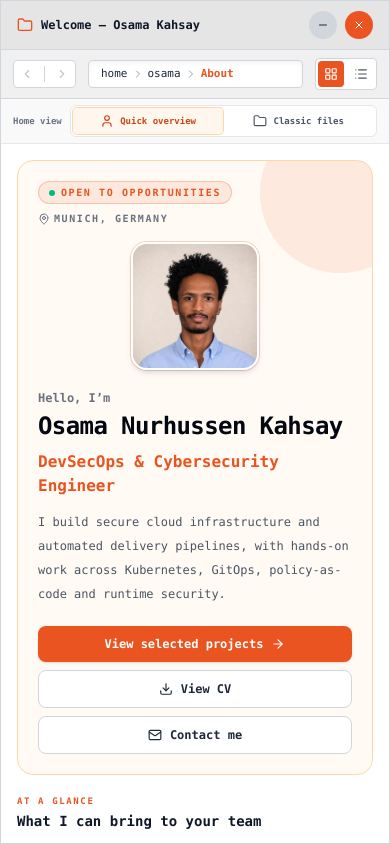
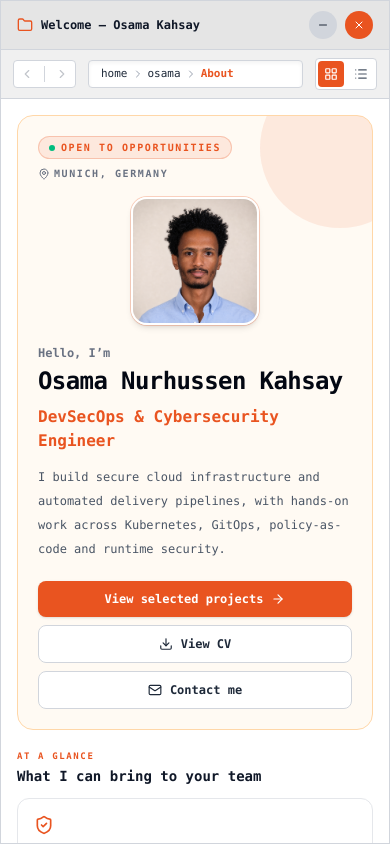
Before and after one commit to Owasamly/osam-portfolio, a React (Vite) app: page / in a window 390 px wide. Built offline with nearby package versions, Linux system fonts and the light colour scheme.

Commit message:
feat: add Snippy prototype and refine mobile navigation

```diff
--- a/src/App.jsx
+++ b/src/App.jsx
@@ -612,9 +612,6 @@ export default function App() {
           )}
         </div>
 
-        <div className="text-[11px] text-gray-500 font-mono">
-          Ubuntu Desktop OS
-        </div>
       </footer>
     </div>
   );
--- a/src/components/DolphinWindow.jsx
+++ b/src/components/DolphinWindow.jsx
@@ -161,6 +161,7 @@ export default function DolphinWindow({
   const [viewMode, setViewMode] = useState('grid');
   const [statusNotice, setStatusNotice] = useState('');
   const [showHomeFiles, setShowHomeFiles] = useState(false);
+  const [showHomeViewControl, setShowHomeViewControl] = useState(false);
 
   useEffect(() => {
     if (activeTabRef.current === activeTab) return;
@@ -344,48 +345,6 @@ export default function DolphinWindow({
           </div>
         </div>
 
-        {activeTab === 'about' && (
-          <div className={`border-b px-3 py-1.5 sm:px-4 sm:py-2 ${
-            isLightMode ? 'border-gray-200 bg-gray-50/70' : 'border-[#2b2b2b] bg-[#171717]/80'
-          }`}>
-            <div className="mx-auto flex max-w-4xl items-center justify-between gap-2">
-              <div className="hidden min-w-0 sm:block">
-                <p className={`text-[10px] font-semibold ${isLightMode ? 'text-gray-600' : 'text-gray-300'}`}>Choose how to explore</p>
-                <p className={`text-[9px] ${isLightMode ? 'text-gray-400' : 'text-gray-500'}`}>
-                  Start with the quick summary or browse the complete Linux-style directory.
-                </p>
-              </div>
-              <span className={`shrink-0 text-[9px] font-semibold sm:hidden ${isLightMode ? 'text-gray-500' : 'text-gray-400'}`}>Home view</span>
-              <div className={`grid min-w-0 flex-1 grid-cols-2 rounded-md border p-0.5 sm:max-w-[270px] ${
-                isLightMode ? 'border-gray-200 bg-white' : 'border-[#343434] bg-[#101010]'
-              }`} role="group" aria-label="Home page display mode">
-                <button
-                  onClick={() => setShowHomeFiles(false)}
-                  aria-pressed={!showHomeFiles}
-                  className={`flex items-center justify-center gap-1.5 rounded px-2 py-1.5 text-[9px] font-semibold transition sm:text-[10px] ${
-                    !showHomeFiles
-                      ? isLightMode ? 'bg-orange-50 text-[#C84418] ring-1 ring-orange-200' : 'bg-[#E95420]/15 text-orange-300 ring-1 ring-[#E95420]/30'
-                      : isLightMode ? 'text-gray-600 hover:bg-white' : 'text-gray-400 hover:bg-white/5'
-                  }`}
-                >
-                  <User className="h-3.5 w-3.5" /> Quick overview
-                </button>
-                <button
-                  onClick={() => setShowHomeFiles(true)}
-                  aria-pressed={showHomeFiles}
-                  className={`flex items-center justify-center gap-1.5 rounded px-2 py-1.5 text-[9px] font-semibold transition sm:text-[10px] ${
-                    showHomeFiles
-                      ? isLightMode ? 'bg-orange-50 text-[#C84418] ring-1 ring-orange-200' : 'bg-[#E95420]/15 text-orange-300 ring-1 ring-[#E95420]/30'
-                      : isLightMode ? 'text-gray-600 hover:bg-white' : 'text-gray-400 hover:bg-white/5'
-                  }`}
-                >
-                  <Folder className="h-3.5 w-3.5" /> Classic files
-                </button>
-              </div>
-            </div>
-          </div>
-        )}
-
         {statusNotice && (
           <div className={`px-4 py-2 border-b text-[11px] font-semibold ${
             isLightMode
@@ -398,6 +357,39 @@ export default function DolphinWindow({
 
         {/* Explorer Content */}
         <div className="flex-1 flex overflow-hidden relative">
+          {activeTab === 'about' && (
+            <div className={`absolute right-3 top-2 z-20 transition-all duration-300 sm:right-5 sm:top-3 ${
+              showHomeViewControl ? 'translate-y-0 opacity-100' : '-translate-y-2 pointer-events-none opacity-0'
+            }`}>
+              <div className={`grid grid-cols-2 rounded-lg border p-0.5 shadow-lg backdrop-blur-md ${
+                isLightMode ? 'border-gray-200 bg-white/90' : 'border-[#3a3a3a] bg-[#111]/90'
+              }`} role="group" aria-label="Home page display mode">
+                <button
+                  onClick={() => setShowHomeFiles(false)}
+                  aria-pressed={!showHomeFiles}
+                  className={`flex items-center justify-center gap-1 rounded-md px-2 py-1.5 text-[9px] font-semibold transition sm:px-3 ${
+                    !showHomeFiles
+                      ? isLightMode ? 'bg-orange-50 text-[#C84418]' : 'bg-[#E95420]/15 text-orange-300'
+                      : isLightMode ? 'text-gray-500 hover:bg-gray-50' : 'text-gray-400 hover:bg-white/5'
+                  }`}
+                >
+                  <User className="h-3 w-3" /> Overview
+                </button>
+                <button
+                  onClick={() => setShowHomeFiles(true)}
+                  aria-pressed={showHomeFiles}
+                  className={`flex items-center justify-center gap-1 rounded-md px-2 py-1.5 text-[9px] font-semibold transition sm:px-3 ${
+                    showHomeFiles
+                      ? isLightMode ? 'bg-orange-50 text-[#C84418]' : 'bg-[#E95420]/15 text-orange-300'
+                      : isLightMode ? 'text-gray-500 hover:bg-gray-50' : 'text-gray-400 hover:bg-white/5'
+                  }`}
+                >
+                  <Folder className="h-3 w-3" /> Files
+                </button>
+              </div>
+            </div>
+          )}
+
           {/* Sidebar */}
           <div className={`${activeTab === 'about' ? 'hidden md:block' : 'w-36 sm:w-44'} md:w-44 border-r p-1.5 sm:p-2 space-y-0.5 overflow-y-auto shrink-0 ${
             isLightMode ? 'bg-[#eaeaea] border-gray-300' : 'bg-[#141414] border-[#2b2b2b]'
@@ -423,7 +415,13 @@ export default function DolphinWindow({
           </div>
 
           {/* Directory Viewer */}
-          <div className={`flex-1 p-4 md:p-6 overflow-y-auto ${
+          <div
+            onScroll={(event) => {
+              if (activeTab === 'about' && event.currentTarget.scrollTop > 24) {
+                setShowHomeViewControl(true);
+              }
+            }}
+            className={`flex-1 p-4 md:p-6 overflow-y-auto ${
             isLightMode ? 'bg-[#ffffff] text-gray-900' : 'bg-[#1e1e1e] text-gray-200'
           }`}>
             {activeTab === 'about' && !showHomeFiles ? (
--- a/src/data/portfolioFileSystem.js
+++ b/src/data/portfolioFileSystem.js
@@ -323,16 +323,30 @@ export const directoryContents = {
   snippy_ai_cursor: [
     textFile(
       'Concept_Overview.txt',
-      `Snippy AI Cursor\n================\n\nSnippy explores an AI-powered desktop cursor assistant that can understand the user's current application context and teach difficult workflows directly inside the interface. A possible use case is guiding someone through video-editing tasks step by step without forcing them to constantly switch to external tutorials.\n\nThe concept combines contextual AI assistance, desktop interaction design and learning-by-doing.`,
+      `Snippy AI Cursor\n================\n\nSnippy is an experimental desktop assistant designed to guide users through unfamiliar software without making them leave the application to search for a tutorial.\n\nThe prototype combines a floating prompt panel with a visual cursor overlay. A user can ask for help, and Snippy can translate the requested workflow into a sequence of on-screen steps. The cursor then moves toward relevant interface areas while short instructions explain what to do next.\n\nPrototype scope\n---------------\n- Electron-based desktop overlay\n- Compact assistant panel with keyboard shortcut\n- Prompt input, response controls and optional audio feedback\n- Cursor-position tracking\n- Multi-step guided sequences\n- In-context learning instead of switching between an application and a tutorial\n\nThe screenshots show the working overlay running above VS Code and the early implementation of the cursor-guidance logic. This is a functional proof of concept, not a finished AI product.`,
     ),
-    imageFile('Prototype.webp', 'images'),
+    imageFile('Assistant_Overlay_Prototype.webp', 'images', '/snippy/snippy-assistant-prototype.webp'),
+    imageFile('Guided_Cursor_Prototype.webp', 'images', '/snippy/snippy-guided-cursor-prototype.webp'),
     jsonFile(
       'Current_Status.json',
       {
-        status: 'Prototype / Paused',
-        challenge: 'Reliable context recognition and application-level guidance made the scope more complex than expected.',
-        representation: 'Experimental prototype, not a completed product.',
-        next_step: 'Narrow the first implementation to one application and a small number of well-defined workflows.',
+        status: 'Functional proof of concept / paused',
+        problem: 'Software tutorials usually force users to repeatedly switch between the task and an external video or article.',
+        proposed_solution: 'A context-aware desktop overlay that explains a workflow and visually guides the cursor through each step inside the active application.',
+        implemented: [
+          'Electron desktop overlay',
+          'Floating assistant prompt panel',
+          'Keyboard shortcut and audio-control interface',
+          'Cursor-position updates',
+          'Scripted multi-step guidance sequences',
+        ],
+        screenshots: {
+          Assistant_Overlay_Prototype: 'The compact Snippy Assistant panel running above VS Code.',
+          Guided_Cursor_Prototype: 'The visual cursor and the code responsible for advancing through guided steps.',
+        },
+        main_challenge: 'Reliable application-context recognition and safe interaction across different desktop interfaces made the original scope too broad.',
+        honest_positioning: 'A functional interaction prototype that validates the interface concept; it is not presented as a production-ready autonomous agent.',
+        next_step: 'Limit the first complete version to one application and a small set of well-defined, testable workflows.',
       },
     ),
     webLink('GitHub.url', `${GITHUB}/Snippy-app`),
```
Also changed, not shown: public/snippy/snippy-assistant-prototype.webp (added), public/snippy/snippy-guided-cursor-prototype.webp (added).
